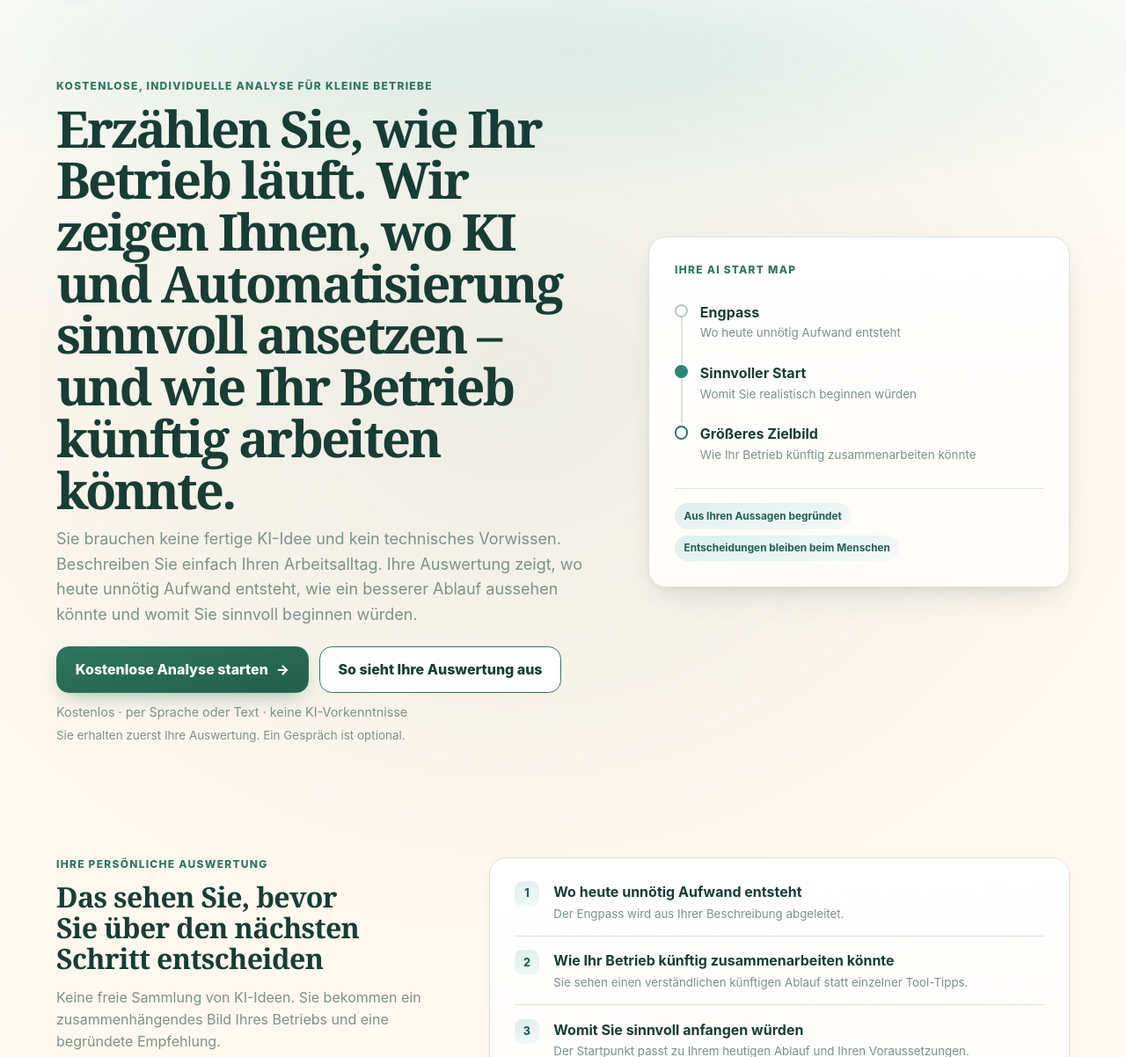
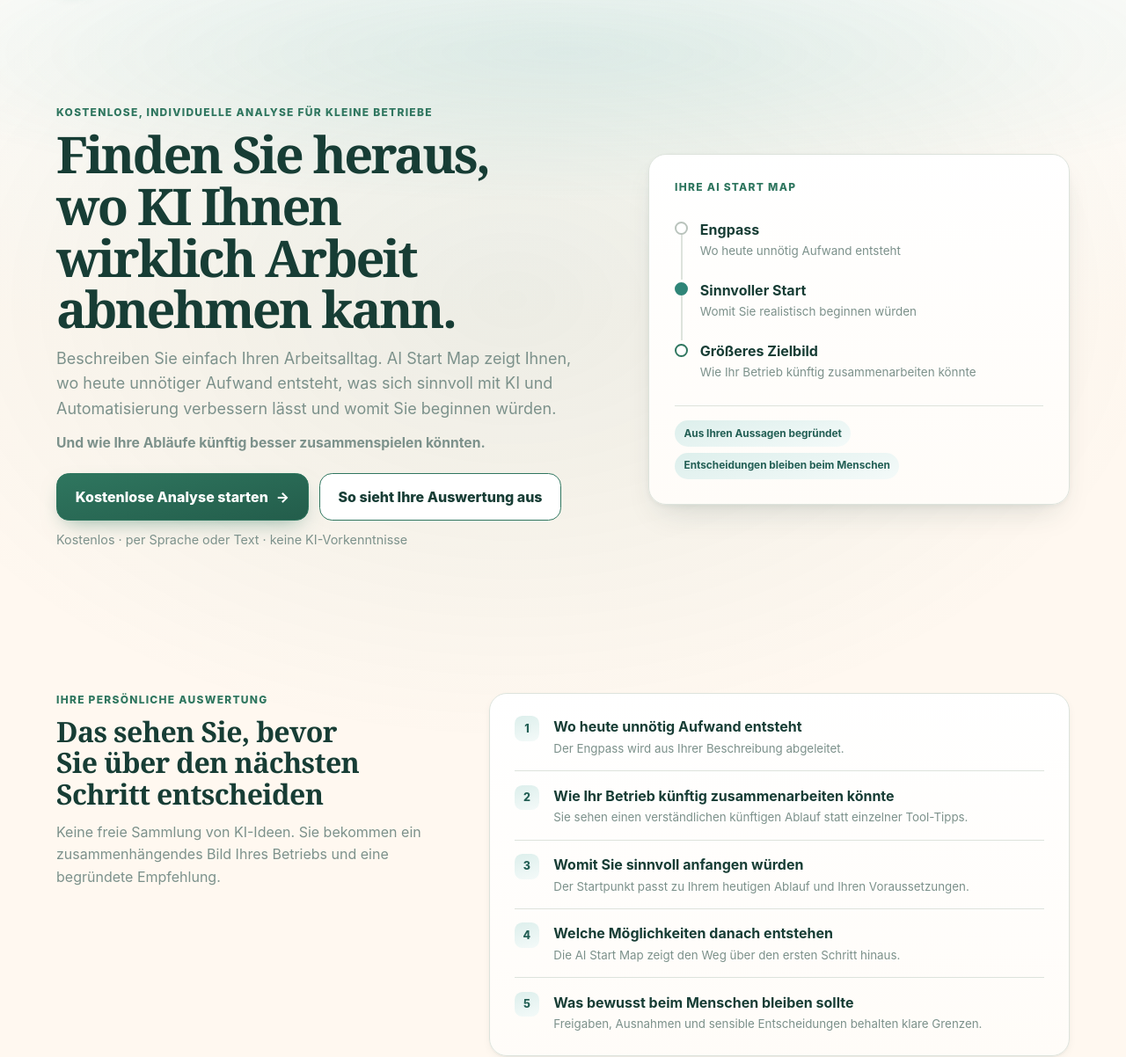
Before and after one commit to deryasarikaya/AI-Start-Map, a FastAPI app: page / in a window 1280 px wide. Shown: the part 71-1273 px from the top of the page at 88% size. Run offline with FastAPI, Linux system fonts and the light colour scheme.

Commit message:
Update landing hero messaging

```diff
--- a/app/static/styles.css
+++ b/app/static/styles.css
@@ -1392,7 +1392,7 @@ details.arch{margin:0}
 .hero-actions { display: flex; flex-wrap: wrap; gap: .75rem; align-items: center; margin: 1.35rem 0 .7rem; }
 .hero-actions form { margin: 0; }
 .hero-trust { margin: 0 0 .25rem; }
-.hero-reassurance { margin: 0; color: var(--text-muted); font-size: .84rem; }
+.hero-addendum { margin: .8rem 0 0; color: var(--text-secondary); font-size: .98rem; }
 
 .outcome-preview { padding: clamp(1.25rem, 3vw, 1.8rem); }
 .outcome-preview .card-kicker { margin-bottom: 1rem; }
--- a/app/templates/landing.html
+++ b/app/templates/landing.html
@@ -6,11 +6,11 @@
 <section class="landing-section landing-hero">
     <div class="hero-copy">
         <p class="eyebrow">Kostenlose, individuelle Analyse für kleine Betriebe</p>
-        <h1>Erzählen Sie, wie Ihr Betrieb läuft. Wir zeigen Ihnen, wo KI und Automatisierung sinnvoll ansetzen – und wie Ihr Betrieb künftig arbeiten könnte.</h1>
-        <p class="lead">Sie brauchen keine fertige KI-Idee und kein technisches Vorwissen.
-        Beschreiben Sie einfach Ihren Arbeitsalltag. Ihre Auswertung zeigt, wo heute unnötig
-        Aufwand entsteht, wie ein besserer Ablauf aussehen könnte und womit Sie sinnvoll
-        beginnen würden.</p>
+        <h1>Finden Sie heraus, wo KI Ihnen wirklich Arbeit abnehmen kann.</h1>
+        <p class="lead">Beschreiben Sie einfach Ihren Arbeitsalltag. AI Start Map zeigt Ihnen,
+        wo heute unnötiger Aufwand entsteht, was sich sinnvoll mit KI und Automatisierung
+        verbessern lässt und womit Sie beginnen würden.</p>
+        <p class="hero-addendum"><strong>Und wie Ihre Abläufe künftig besser zusammenspielen könnten.</strong></p>
         <div class="hero-actions">
             <form action="{{ url_for('begin_journey') }}" method="post" data-disable-on-submit data-submitting-label="Einen Moment …" data-processing-title="Ich bereite Ihre Beschreibung vor." data-processing-copy="Gleich können Sie frei erzählen.">
                 <button class="primary-button hero-button" type="submit">Kostenlose Analyse starten <span aria-hidden="true">→</span></button>
@@ -18,7 +18,6 @@
             <a class="secondary-button button-link" href="#auswertung">So sieht Ihre Auswertung aus</a>
         </div>
         <p class="micro-copy hero-trust">Kostenlos · per Sprache oder Text · keine KI-Vorkenntnisse</p>
-        <p class="hero-reassurance">Sie erhalten zuerst Ihre Auswertung. Ein Gespräch ist optional.</p>
     </div>
 
     <aside class="outcome-preview card card--elevated" aria-label="So entsteht Ihre AI Start Map">
```
Also changed, not shown: docs/PRE_RESULTS_UI_FOUNDATION.md (+5 -0 lines), tests/test_product_finalization.py (+3 -3 lines), tests/test_ux_journey.py (+4 -4 lines).
